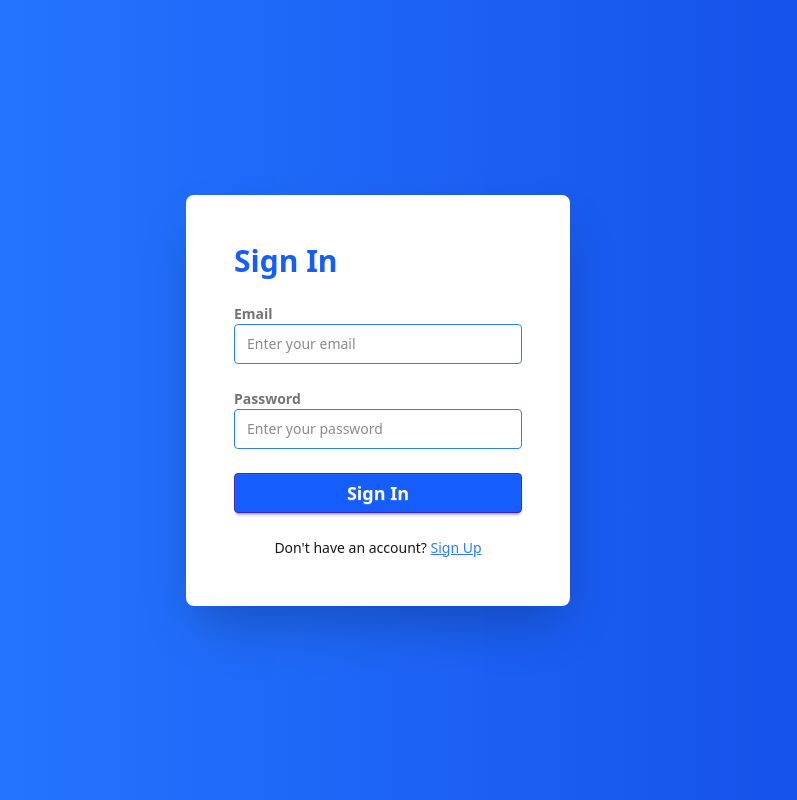
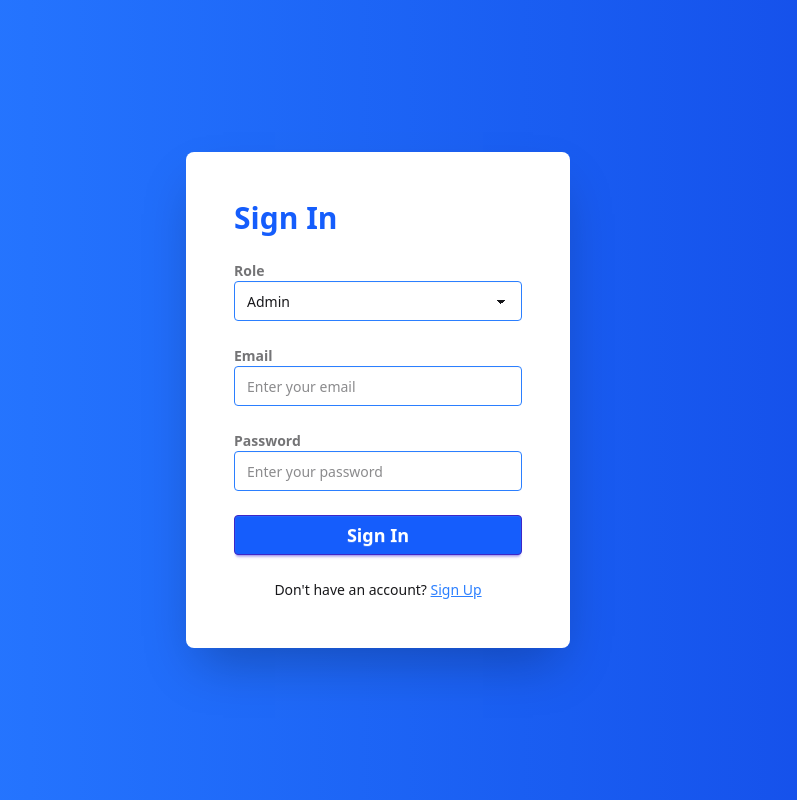
Before and after one commit to suvanshenoy/Eventify, a React app in the folder admin-panel/: page /sign-in in a window 1280 px wide. Shown: the whole page, without its empty margins (262-1059 px from the left). Built offline with nearby package versions, Linux system fonts and the light colour scheme; the HTML template or start-up script is replaced by a standard one.

Commit message:
fix(components): rename "react-router-dom" to "react-router" and format AttendeeDashboard.jsx , OrganizerDashboard.jsx fix(src): correct the imports to follow import alias starting with an "@" and format main.jsx fix(pages): refactor SignIn.jsx and SignUp.jsx , add admin sign in logic

```diff
--- a/admin-panel/src/components/AttendeeDashboard.jsx
+++ b/admin-panel/src/components/AttendeeDashboard.jsx
@@ -1,28 +1,27 @@
-// src/components/AttendeeDashboard.jsx
-import React, { useEffect } from 'react';
-import { useNavigate } from 'react-router-dom';
+import React, { useEffect } from "react";
+import { useNavigate } from "react-router";
 
 export function AttendeeDashboard() {
 	const navigate = useNavigate();
-
-  // Check if user is authenticated
 	useEffect(() => {
-    const token = localStorage.getItem('token');
+		const token = localStorage.getItem("token");
 		if (!token) {
-      navigate('/sign-in');
+			navigate("/sign-in");
 		}
 	}, [navigate]);
 
 	const handleLogout = () => {
-    localStorage.removeItem('token');
-    navigate('/sign-in');
+		localStorage.removeItem("token");
+		navigate("/sign-in");
 	};
 
 	return (
 		<div className="tw:min-h-screen tw:bg-gray-100">
 			<nav className="tw:bg-blue-600 tw:p-4">
 				<div className="tw:container tw:mx-auto tw:flex tw:justify-between tw:items-center">
-          <h1 className="tw:text-white tw:text-2xl tw:font-bold">Attendee Dashboard</h1>
+					<h1 className="tw:text-white tw:text-2xl tw:font-bold">
+						Attendee Dashboard
+					</h1>
 					<button
 						onClick={handleLogout}
 						className="tw:bg-red-500 tw:text-white tw:px-4 tw:py-2 tw:rounded tw:hover:bg-red-600"
@@ -32,10 +31,14 @@ export function AttendeeDashboard() {
 				</div>
 			</nav>
 			<div className="tw:container tw:mx-auto tw:p-6">
-        <h2 className="tw:text-3xl tw:font-semibold tw:mb-4">Welcome, Attendee!</h2>
+				<h2 className="tw:text-3xl tw:font-semibold tw:mb-4">
+					Welcome, Attendee!
+				</h2>
 				<div className="tw:bg-white tw:p-6 tw:rounded-lg tw:shadow-md">
-          {/* Add attendee-specific content here */}
-          <p>This is your attendee dashboard. Here you can view events, register, etc.</p>
+					<p>
+						This is your attendee dashboard. Here you can view events, register,
+						etc.
+					</p>
 				</div>
 			</div>
 		</div>
--- a/admin-panel/src/main.jsx
+++ b/admin-panel/src/main.jsx
@@ -6,8 +6,8 @@ import { BrowserRouter as Router, Routes, Route } from "react-router";
 import { SignIn } from "@/pages/SignIn";
 import { SignUp } from "@/pages/SignUp";
 import { Dashboard } from "@/pages/Dashboard";
-import { AttendeeDashboard } from './components/AttendeeDashboard';
-import { OrganizerDashboard } from './components/OrganizerDashboard';
+import { AttendeeDashboard } from "@/components/AttendeeDashboard";
+import { OrganizerDashboard } from "@/components/OrganizerDashboard";
 
 ReactDOM.createRoot(document.getElementById("root")).render(
 	<React.StrictMode>
@@ -18,7 +18,7 @@ ReactDOM.createRoot(document.getElementById("root")).render(
 				<Route path="/sign-in" element={<SignIn />} />
 				<Route path="/sign-up" element={<SignUp />} />
 				<Route path="/attendee-dashboard" element={<AttendeeDashboard />} />
-               <Route path="/organizer-dashboard" element={<OrganizerDashboard />} />
+				<Route path="/organizer-dashboard" element={<OrganizerDashboard />} />
 			</Routes>
 		</Router>
 	</React.StrictMode>,
--- a/admin-panel/src/pages/SignIn.jsx
+++ b/admin-panel/src/pages/SignIn.jsx
@@ -3,37 +3,49 @@ import { useNavigate } from "react-router";
 import axios from "axios";
 
 export function SignIn() {
-    const [email, setEmail] = useState("");
-    const [password, setPassword] = useState("");
+	const [signInData, setSignInData] = useState({
+		role: "admin",
+		email: "",
+		password: "",
+	});
+
 	const [error, setError] = useState("");
 	const navigate = useNavigate();
 
-    const handleLogin = async (e) => {
+	const handleChange = (e) => {
+		const { name, value } = e.target;
+		setSignInData({ ...signInData, [name]: value });
+	};
+
+	const handleSignIn = async (e) => {
 		e.preventDefault();
+		setError("");
 
 		try {
-            // Make API call to backend
-            const response = await axios.post('http://localhost:8080/api/admin/signin', {
-                email: email,
-                password: password
-            });
+			const response = await axios.post(
+				"http://localhost:8080/api/admin/signin",
+				signInData,
+				{ responseType: "json" },
+			);
 
 			if (response.status === 200) {
-                // Store token in localStorage
 				localStorage.setItem("token", response.data.token);
-
-                // Assuming the backend returns role in the response
-                const userRole = response.data.role.toLowerCase();
-
-                // Redirect based on role
-                if (userRole === "attendee") {
+				const { role, email, password } = response.data;
+				console.log(response.data);
+				if (
+					role === "admin" &&
+					email === "admin@example.com" &&
+					password === "Admin@123"
+				) {
+					navigate("/dashboard");
+				} else if (role === "attendee") {
 					navigate("/attendee-dashboard");
-                } else if (userRole === "organizer") {
+				} else if (role === "organizer") {
 					navigate("/organizer-dashboard");
 				}
 			}
 		} catch (err) {
-            setError("Login failed! Please check your credentials.");
+			setError("Sign in failed! Please check your credentials.");
 			console.error(err);
 		}
 	};
@@ -50,7 +62,22 @@ export function SignIn() {
 							<span>{error}</span>
 						</div>
 					)}
-                    <form onSubmit={handleLogin} className="tw:space-y-6">
+					<form onSubmit={handleSignIn} className="tw:space-y-6">
+						<div className="tw:d-form-control">
+							<label className="tw:d-label">
+								<span className="tw:d-label-text tw:font-semibold">Role</span>
+							</label>
+							<select
+								name="role"
+								value={signInData.role}
+								onChange={handleChange}
+								className="tw:d-select tw:d-select-bordered tw:w-full tw:border-blue-500 tw:focus:outline-none tw:focus:ring-2 tw:focus:ring-blue-400"
+							>
+								<option value="admin">Admin</option>
+								<option value="attendee">Attendee</option>
+								<option value="organizer">Organizer</option>
+							</select>
+						</div>
 						<div className="tw:d-form-control">
 							<label className="tw:d-label">
 								<span className="tw:d-label-text tw:font-semibold">Email</span>
@@ -58,8 +85,9 @@ export function SignIn() {
 							<input
 								type="email"
 								placeholder="Enter your email"
-                                value={email}
-                                onChange={(e) => setEmail(e.target.value)}
+								name="email"
+								value={signInData.email}
+								onChange={handleChange}
 								className="tw:d-input tw:d-input-bordered tw:w-full tw:border-blue-500 tw:focus:outline-none tw:focus:ring-2 tw:focus:ring-blue-400"
 								required
 							/>
@@ -67,13 +95,16 @@ export function SignIn() {
 
 						<div className="tw:d-form-control">
 							<label className="tw:d-label">
-                                <span className="tw:d-label-text tw:font-semibold">Password</span>
+								<span className="tw:d-label-text tw:font-semibold">
+									Password
+								</span>
 							</label>
 							<input
 								type="password"
 								placeholder="Enter your password"
-                                value={password}
-                                onChange={(e) => setPassword(e.target.value)}
+								name="password"
+								value={signInData.password}
+								onChange={handleChange}
 								minLength="8"
 								pattern="(?=.*\d)(?=.*[a-z])(?=.*[A-Z]).{8,}"
 								title="Must be more than 8 characters, including number, lowercase letter, uppercase letter"
--- a/admin-panel/src/pages/SignUp.jsx
+++ b/admin-panel/src/pages/SignUp.jsx
@@ -3,8 +3,8 @@ import { useNavigate } from "react-router";
 import axios from "axios";
 
 export function SignUp() {
-	const [formData, setFormData] = useState({
-		role: "attendee",
+	const [signUpData, setSignUpData] = useState({
+		role: "admin",
 		name: "",
 		email: "",
 		password: "",
@@ -12,25 +12,27 @@ export function SignUp() {
 	const [error, setError] = useState("");
 	const navigate = useNavigate();
 
-	// Handle input change
 	const handleChange = (e) => {
-		setFormData({ ...formData, [e.target.name]: e.target.value });
+		const { name, value } = e.target;
+		setSignUpData({ ...signUpData, [name]: value });
 	};
 
-	// Handle form submission
-	const handleSubmit = async (e) => {
+	const handleSignUp = async (e) => {
 		e.preventDefault();
-		setError(""); // Reset error message
+		setError("");
 
 		try {
-			const response = await axios.post("http://localhost:8080/api/admin/signup", formData);
-			alert(response.data); // Show success message
-			navigate("/"); // Redirect to login page
+			const response = await axios.post(
+				"http://localhost:8080/api/admin/signup",
+				signUpData,
+				{ responseType: "json" },
+			);
+			navigate("/");
 		} catch (error) {
 			if (error.response) {
-				setError(error.response.data); // Show error from backend
+				setError(error.response.data);
 			} else {
-				setError("An error occurred. Please try again.");
+				setError("Sign up failed!, Please try again.");
 			}
 		}
 	};
@@ -40,19 +42,25 @@ export function SignUp() {
 			<div className="tw:d-card tw:w-96 tw:bg-white tw:shadow-2xl tw:p-6 tw:rounded-lg">
 				<div className="tw:d-card-body">
 					<h2 className="tw:d-card-title tw:text-3xl tw:font-bold tw:text-center tw:text-blue-600 tw:mb-4">
-						Sign UP
+						Sign Up
 					</h2>
-					<form onSubmit={handleSubmit} className="tw:space-y-6">
+					{error && (
+						<div className="tw:d-alert tw:d-alert-error tw:mb-4">
+							<span>{error}</span>
+						</div>
+					)}
+					<form onSubmit={handleSignUp} className="tw:space-y-6">
 						<div className="tw:d-form-control">
 							<label className="tw:d-label">
 								<span className="tw:d-label-text tw:font-semibold">Role</span>
 							</label>
 							<select
 								name="role"
-								value={formData.role}
+								value={signUpData.role}
 								onChange={handleChange}
 								className="tw:d-select tw:d-select-bordered tw:w-full tw:border-blue-500 tw:focus:outline-none tw:focus:ring-2 tw:focus:ring-blue-400"
 							>
+								<option value="admin">Admin</option>
 								<option value="attendee">Attendee</option>
 								<option value="organizer">Organizer</option>
 							</select>
@@ -66,7 +74,7 @@ export function SignUp() {
 								type="text"
 								name="name"
 								placeholder="Enter your name"
-								value={formData.name}
+								value={signUpData.name}
 								onChange={handleChange}
 								className="tw:d-input tw:d-input-bordered tw:w-full tw:border-blue-500 tw:focus:outline-none tw:focus:ring-2 tw:focus:ring-blue-400"
 								required
@@ -81,7 +89,7 @@ export function SignUp() {
 								type="email"
 								name="email"
 								placeholder="Enter your email"
-								value={formData.email}
+								value={signUpData.email}
 								onChange={handleChange}
 								className="tw:d-input tw:d-input-bordered tw:w-full tw:border-blue-500 tw:focus:outline-none tw:focus:ring-2 tw:focus:ring-blue-400"
 								required
@@ -90,13 +98,15 @@ export function SignUp() {
 
 						<div className="tw:d-form-control">
 							<label className="tw:d-label">
-								<span className="tw:d-label-text tw:font-semibold">Password</span>
+								<span className="tw:d-label-text tw:font-semibold">
+									Password
+								</span>
 							</label>
 							<input
 								type="password"
 								name="password"
 								placeholder="Enter your password"
-								value={formData.password}
+								value={signUpData.password}
 								onChange={handleChange}
 								minLength="8"
 								pattern="(?=.*\d)(?=.*[a-z])(?=.*[A-Z]).{8,}"
@@ -114,15 +124,15 @@ export function SignUp() {
 								Sign Up
 							</button>
 						</div>
-						<p className="tw-text-center tw-mt-4">
-							Already have an account?
-							<span className="tw:text-blue-500 tw:cursor-pointer tw:underline" onClick={() => navigate("/")}>
+						<p className="tw:text-center tw:mt-4">
+							Already have an account?{" "}
+							<span
+								className="tw:text-blue-500 tw:cursor-pointer tw:underline"
+								onClick={() => navigate("/")}
+							>
 								Sign In
 							</span>
 						</p>
-
-						{/* Display error message */}
-						{error && <p className="tw-text-red-500 tw-text-center">{error}</p>}
 					</form>
 				</div>
 			</div>
```
Also changed, not shown: admin-panel/src/components/OrganizerDashboard.jsx (+16 -12 lines). Lines whose indentation alone changed are shown as unchanged.
